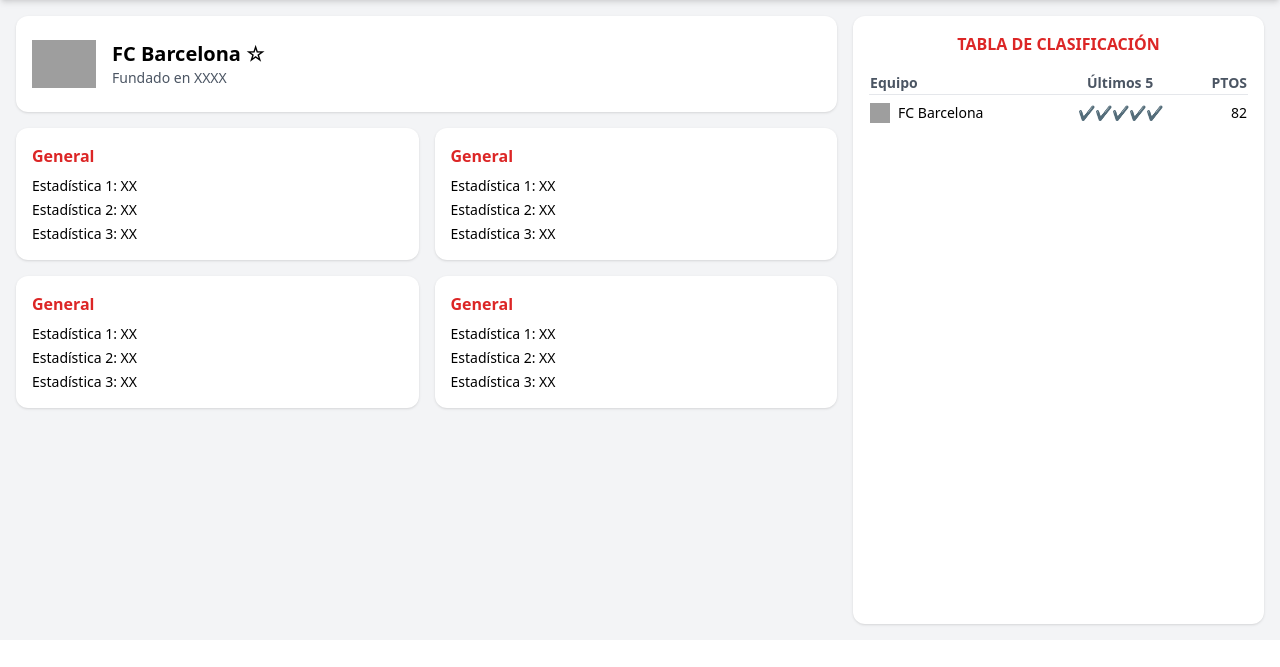
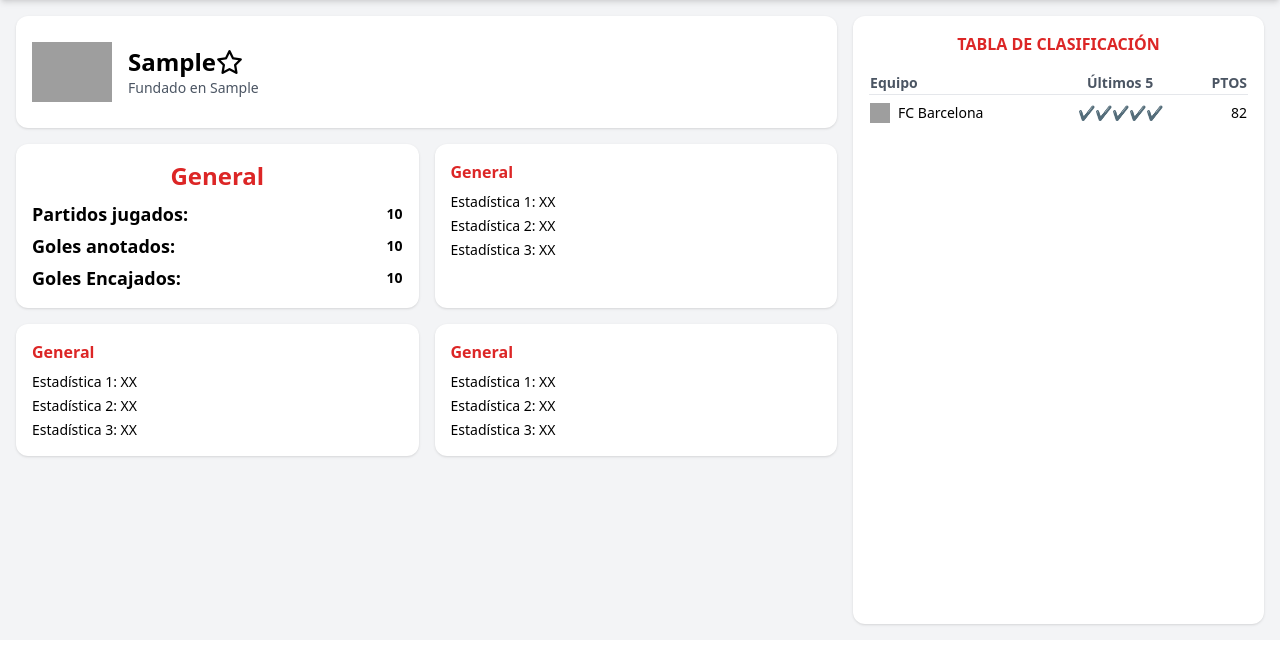
Before and after one commit to tonidf/Proyecto_final, a Flask app: template src/templates/equipo.html in a window 1280 px wide. Shown: the part 80-747 px from the top of the page. Run offline with Flask 3, Linux system fonts and the light colour scheme; the template is opened without the code that fills it: most values are stand-ins (such as "Sample title", 1, 10 or a date in 2020); some libraries are stand-ins or nearby versions; grey boxes are pictures that could not be loaded.

Commit message:
V1.6.4: parcialmente terminada la vista de equipos a falta de las otras peticiones a la API

```diff
--- a/src/api_football.py
+++ b/src/api_football.py
@@ -1,8 +1,10 @@
 import requests
 import os
 
-API_KEY = os.getenv('API_KEY')  # Asegúrate de que la variable de entorno
+API_KEY = os.getenv('API_KEY')
 BASE_URL = 'https://v3.football.api-sports.io'
+
+
 
 HEADERS = {
     'x-apisports-key': API_KEY
--- a/src/templates/equipo.html
+++ b/src/templates/equipo.html
@@ -9,21 +9,30 @@
     <div class="w-2/3 flex flex-col gap-4">
         <!-- Info del equipo -->
         <div class="bg-white rounded-xl shadow p-4 flex items-center gap-4">
-        <img src="/ruta/escudo.png" alt="Escudo equipo" class="w-16 h-16 object-contain" />
+        <img src="{{equipo_cabecera[1]}}" alt="Escudo equipo" class="w-20 h-20 object-contain" />
         <div>
-            <h2 class="text-xl font-bold">FC Barcelona <span>☆</span></h2>
-            <p class="text-sm text-gray-600">Fundado en XXXX</p>
+            <h2 class="text-2xl font-bold">{{equipo_cabecera[0]}}<span><i class="far fa-star text-2xl"></i></span></h2>
+            <p class="text-sm text-gray-600">Fundado en {{equipo_cabecera[2]}}</p>
         </div>
     </div>
 
     <!-- Estadísticas Generales (4 bloques) -->
         <div class="grid grid-cols-2 gap-4">
-        <div class="bg-white rounded-xl shadow p-4">
-            <h3 class="font-semibold text-red-600 mb-2">General</h3>
-            <ul class="text-sm space-y-1">
-            <li>Estadística 1: XX</li>
-            <li>Estadística 2: XX</li>
-            <li>Estadística 3: XX</li>
+        <div class="bg-white rounded-xl flex justify-center items-center flex-col shadow p-4">
+            <h3 class="font-bold text-2xl text-red-600 mb-2">General</h3>
+            <ul class="text-sm space-y-1 w-full">
+                <div class="flex items-center justify-between w-full">
+                    <span class="font-bold text-lg ">Partidos jugados:</span>
+                    <span class="font-bold">{{equipo.fixtures.played.total}}</span>
+                </div>
+                <div class="flex items-center justify-between w-full">
+                    <span class="font-bold text-lg">Goles anotados:</span>
+                    <span class="font-bold">{{equipo.goals.for.total.total}}</span>
+                </div>
+                <div class="flex items-center justify-between w-full">
+                    <span class="font-bold text-lg">Goles Encajados:</span>
+                    <span class="font-bold">{{ equipo.goals.against.total.total }}</span>
+                </div>
             </ul>
         </div>
         <div class="bg-white rounded-xl shadow p-4">
```
Also changed, not shown: src/routes/equipos.py (+12 -5 lines).
